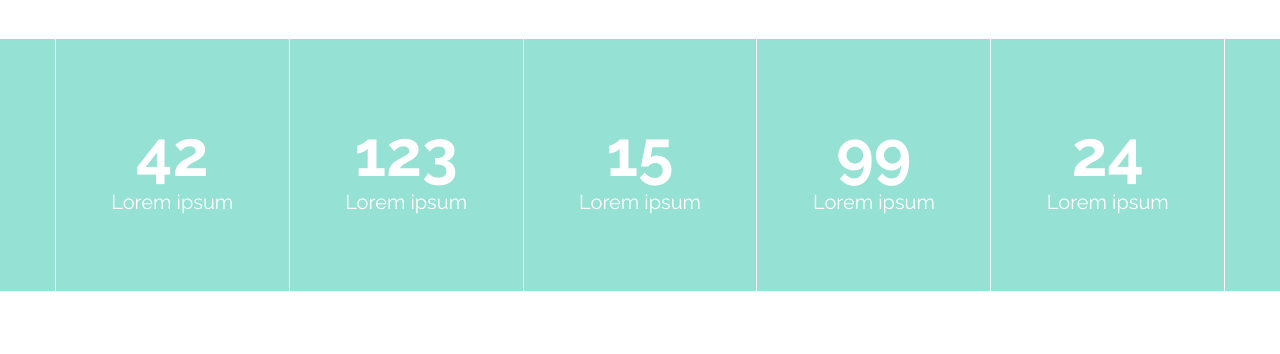
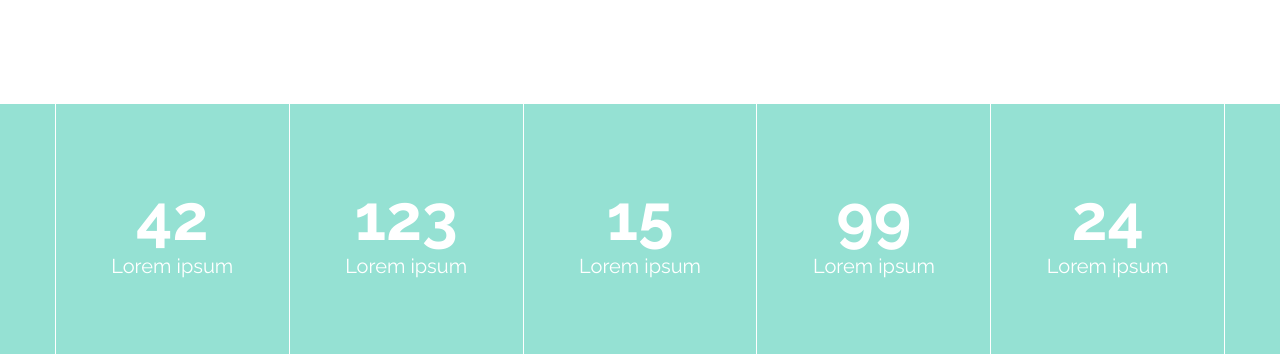
Before and after one commit to dmathcore231/course-work, a website built with Parcel: page src/index.html in a window 1280 px wide. Shown: the part 1401-1755 px from the top of the page. Before the commit the page ends 1692 px from the top, so only its background shows below. Built offline with nearby package versions, Linux system fonts and the light colour scheme; files whose address does not match are found by name.

Commit message:
fix(course-work): fix padding bag

```diff
--- a/src/index.html
+++ b/src/index.html
@@ -155,26 +155,28 @@
         </div>
       </div>
       <div class="box-counter">
-        <div class="box-counter__item box-counter__item_left_border">
-          <div class="box-counter__number">42</div>
+        <div class="counter">
+        <div class="counter__item counter__item_left_border">
+          <div class="counter__number">42</div>
           Lorem ipsum
         </div>
-        <div class="box-counter__item">
-          <div class="box-counter__number">123</div>
+        <div class="counter__item">
+          <div class="counter__number">123</div>
           Lorem ipsum
         </div>
-        <div class="box-counter__item">
-          <div class="box-counter__number">15</div>
+        <div class="counter__item">
+          <div class="counter__number">15</div>
           Lorem ipsum
         </div>
-        <div class="box-counter__item">
-          <div class="box-counter__number">99</div>
+        <div class="counter__item">
+          <div class="counter__number">99</div>
           Lorem ipsum
         </div>
-        <div class="box-counter__item">
-          <div class="box-counter__number">24</div>
+        <div class="counter__item">
+          <div class="counter__number">24</div>
           Lorem ipsum
         </div>
+      </div>
       </div>
     </div>
   </main>
--- a/src/styles/_box-counter.scss
+++ b/src/styles/_box-counter.scss
@@ -1,4 +1,8 @@
 .box-counter {
+  padding: 65px 0 0 0;
+}
+
+.counter {
   display: flex;
   background: #95E1D3;
   justify-content: center;
@@ -6,7 +10,7 @@
   &__item {
     color: #fff;
     font-size: 1.25rem;
-    padding: 77px 55.5px 77px 55.5px;
+    padding: 76px 55.5px 76px 55.5px;
     border-right: 1px solid #fff;
   }
 
```
